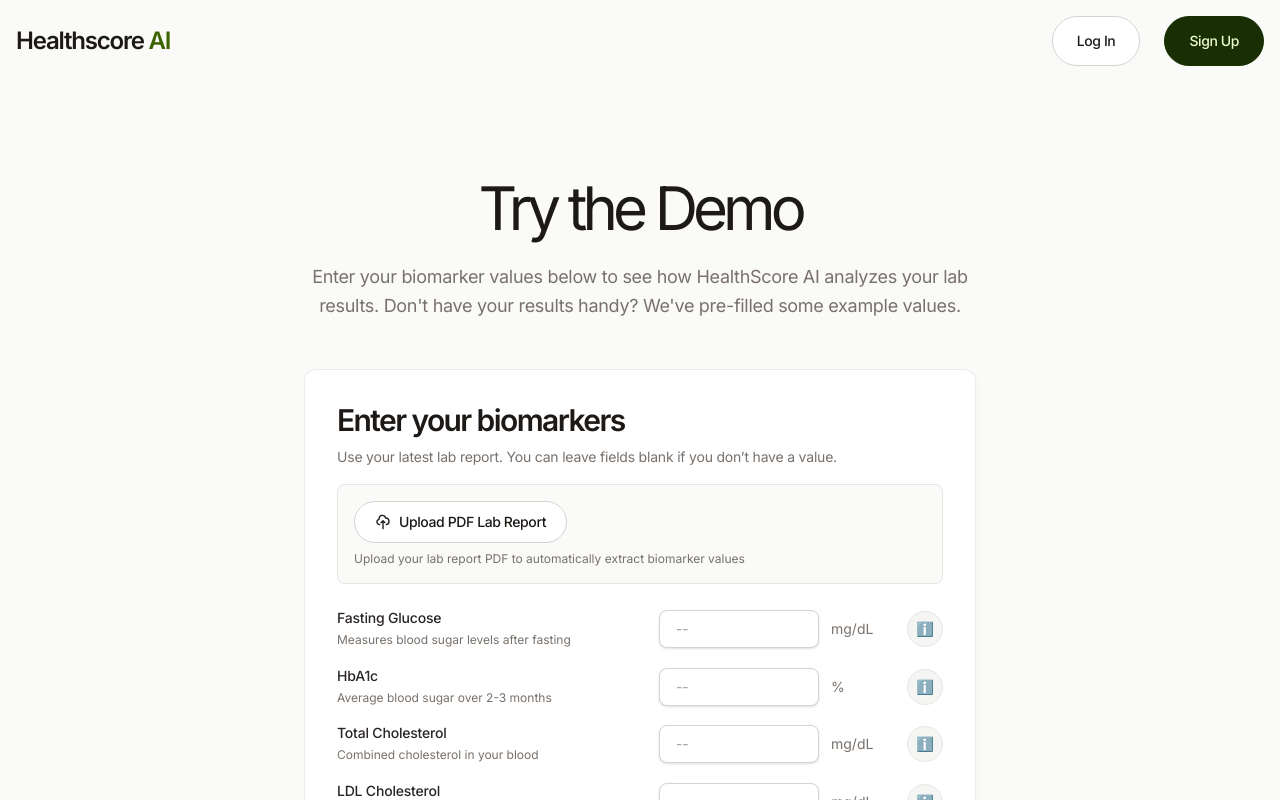
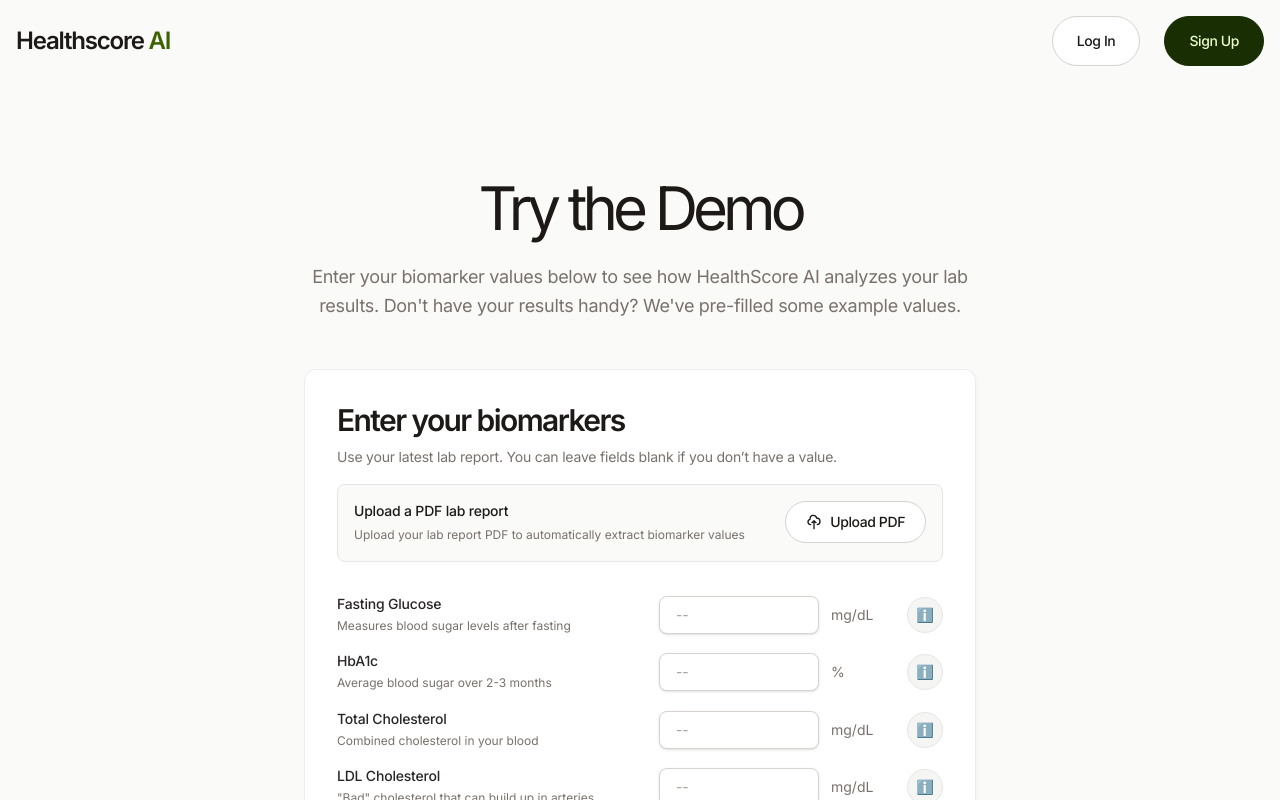
Before and after one commit to amadeuserras/healthscore-ai, a Next.js app: page /demo in a window 1280 px wide. Shown: the top 800 px of the page. Built offline with nearby package versions, Linux system fonts and the light colour scheme.

Commit message:
refactor: enhance PDF upload section in BiomarkerForm for improved layout

```diff
--- a/components/BiomarkerForm.tsx
+++ b/components/BiomarkerForm.tsx
@@ -139,15 +139,28 @@
           Use your latest lab report. You can leave fields blank if you don’t have a value.
         </p>
 
-        <div className="mb-6 rounded-lg border border-stone-200 bg-stone-50 p-4">
+        <section
+          aria-label="PDF upload"
+          className="mb-8 rounded-lg border border-stone-200 bg-stone-50 p-4"
+        >
+          <div className="flex flex-col gap-3 sm:flex-row sm:items-start sm:justify-between">
+            <div className="min-w-0">
+              <p className="text-sm font-medium tracking-[-0.2px] text-stone-900">
+                Upload a PDF lab report
+              </p>
+              <p className="mt-1 text-xs leading-relaxed text-stone-500">
+                Upload your lab report PDF to automatically extract biomarker values
+              </p>
+            </div>
+
             <label
               htmlFor="pdf-upload"
-            className="inline-flex items-center justify-center gap-2 rounded-[33px] border border-stone-300 bg-white px-5 py-2.5 text-sm font-medium tracking-[-0.4px] text-stone-900 transition-colors cursor-pointer hover:bg-stone-100 focus-visible:outline-2 focus-visible:outline-offset-2 focus-visible:outline-stone-900"
+              className="inline-flex shrink-0 cursor-pointer items-center justify-center gap-2 rounded-[33px] border border-stone-300 bg-white px-5 py-2.5 text-sm font-medium tracking-[-0.4px] text-stone-900 transition-colors hover:bg-stone-100 focus-visible:outline-2 focus-visible:outline-offset-2 focus-visible:outline-stone-900"
             >
               {isUploading ? (
                 <>
-                <span className="inline-block h-4 w-4 animate-spin rounded-full border-2 border-stone-300 border-t-stone-900"></span>
-                Extracting data...
+                  <span className="inline-block h-4 w-4 animate-spin rounded-full border-2 border-stone-300 border-t-stone-900" />
+                  Extracting…
                 </>
               ) : (
                 <>
@@ -165,23 +178,14 @@
                       d="M7 16a4 4 0 01-.88-7.903A5 5 0 1115.9 6L16 6a5 5 0 011 9.9M15 13l-3-3m0 0l-3 3m3-3v12"
                     />
                   </svg>
-                Upload PDF Lab Report
+                  Upload PDF
                 </>
               )}
             </label>
-          <input
-            id="pdf-upload"
-            type="file"
-            accept="application/pdf"
-            onChange={handlePdfUpload}
-            disabled={isUploading}
-            className="hidden"
-          />
-          <p className="mt-2 text-xs text-stone-500">
-            Upload your lab report PDF to automatically extract biomarker values
-          </p>
+          </div>
+
           {uploadError && <p className="mt-2 text-xs text-red-600">{uploadError}</p>}
-        </div>
+        </section>
 
         <div className="space-y-4">
           {biomarkerFields.map((field) => (
```
Lines whose indentation alone changed are shown as unchanged.
